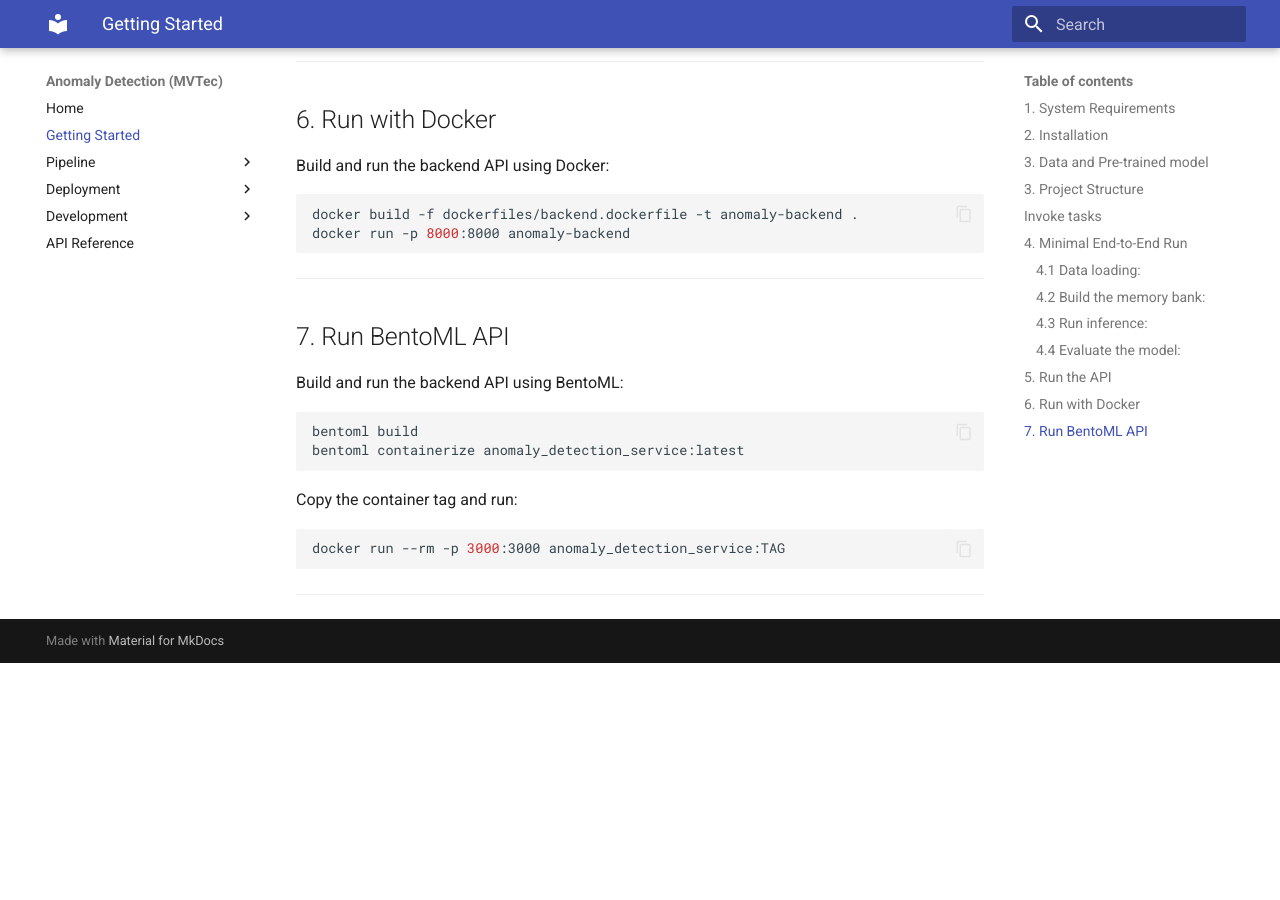
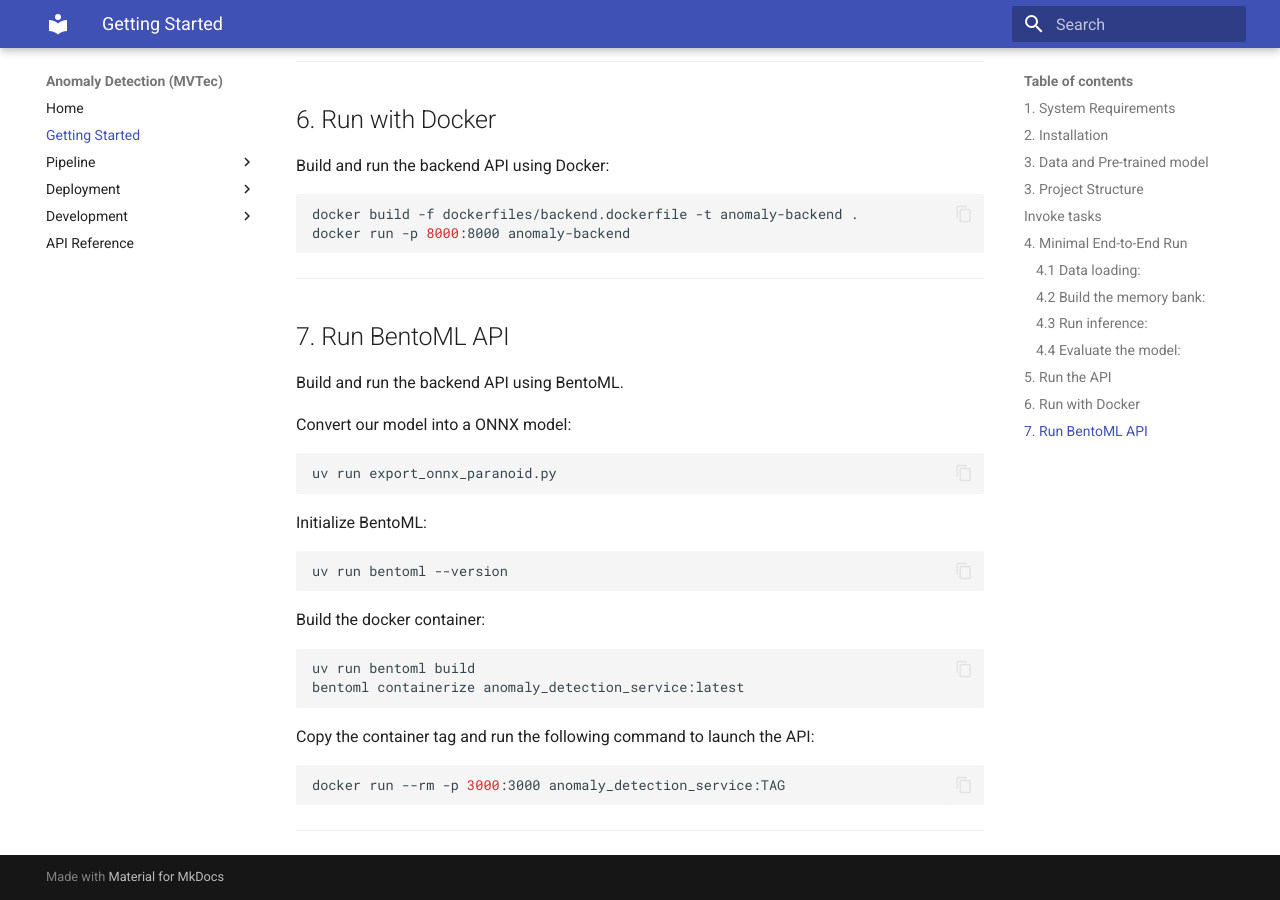
Before and after one commit to Kxlar/MLOPs_Project, an MkDocs documentation site: the page built from docs/source/getting-started.md, in a window 1280 px wide and 900 px high, scrolled down 3517 px. Built offline with MkDocs 1.6.1 and Material for MkDocs 9.7.7, drawn with Linux system fonts in a browser that asks for light colours; before the commit the page ends 4180 px from its top, so only the background shows below that.

Commit message:
Added bentoml explainations

````diff
--- a/docs/source/getting-started.md
+++ b/docs/source/getting-started.md
@@ -178,14 +178,25 @@ docker run -p 8000:8000 anomaly-backend
 ---
 
 ## 7. Run BentoML API
+Build and run the backend API using BentoML.
 
-Build and run the backend API using BentoML:
+Convert our model into a ONNX model:
 ```bash
-bentoml build
+uv run export_onnx_paranoid.py
+```
+
+Initialize BentoML:
+```bash
+uv run bentoml --version
+```
+
+Build the docker container:
+```bash
+uv run bentoml build
 bentoml containerize anomaly_detection_service:latest
 ```
 
-Copy the container tag and run:
+Copy the container tag and run the following command to launch the API:
 ```bash
 docker run --rm -p 3000:3000 anomaly_detection_service:TAG
 ```
````
